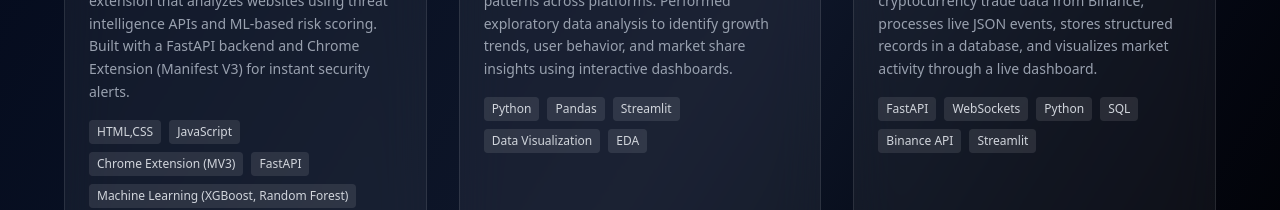
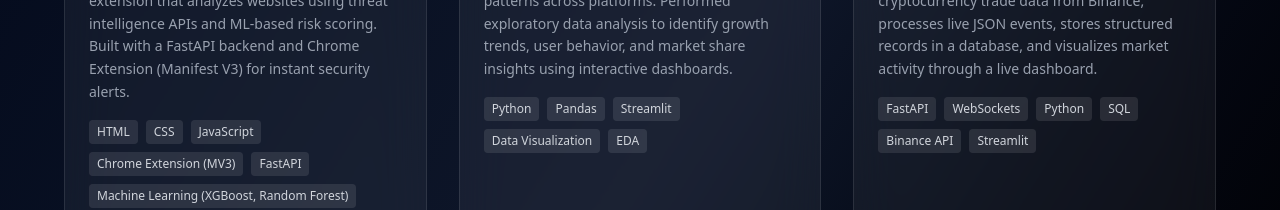
Before and after one commit to Nandani567/portfolio, a React (Vite) app: page / in a window 1280 px wide. Shown: the part 820-1030 px from the top of the page. Built offline with nearby package versions, Linux system fonts and the light colour scheme.

Commit message:
update UI

```diff
--- a/src/sections/Projects.tsx
+++ b/src/sections/Projects.tsx
@@ -1,12 +1,22 @@
 import ProjectCard from "../components/ProjectCard";
 
-const projects = [
+type ProjectType = "Full Stack" | "Data Analytics" | "Data Engineering";
+
+const projects: {
+  title: string;
+  description: string;
+  tech: string[];
+  github: string;
+  live?: string;
+  type: ProjectType;
+}[] = [
   {
     title: "SpecterScan – Phishing Detection System",
     description:
       "Real-time phishing detection browser extension that analyzes websites using threat intelligence APIs and ML-based risk scoring. Built with a FastAPI backend and Chrome Extension (Manifest V3) for instant security alerts.",
     tech: [
-      "HTML,CSS",
+      "HTML",
+      "CSS",
       "JavaScript",
       "Chrome Extension (MV3)",
       "FastAPI",
@@ -26,21 +36,14 @@ const projects = [
     tech: ["Python", "Pandas", "Streamlit", "Data Visualization", "EDA"],
     github: "https://github.com/Nandani567/upi-dashboard",
     live: "https://upi-dashboard-rdjd9vobadrv3smdzn2ofi.streamlit.app/",
-     type: "Data Analytics",
+    type: "Data Analytics",
   },
 
   {
     title: "CryptAnalytics - Real-Time Crypto Pipeline",
     description:
       "Real-time data pipeline that streams cryptocurrency trade data from Binance, processes live JSON events, stores structured records in a database, and visualizes market activity through a live dashboard.",
-    tech: [
-      "FastAPI",
-      "WebSockets",
-      "Python",
-      "SQL",
-      "Binance API",
-      "Streamlit",
-    ],
+    tech: ["FastAPI", "WebSockets", "Python", "SQL", "Binance API", "Streamlit"],
     github: "https://github.com/Nandani567/cryptAnalytics-pipeline",
     type: "Data Engineering",
   },
```
